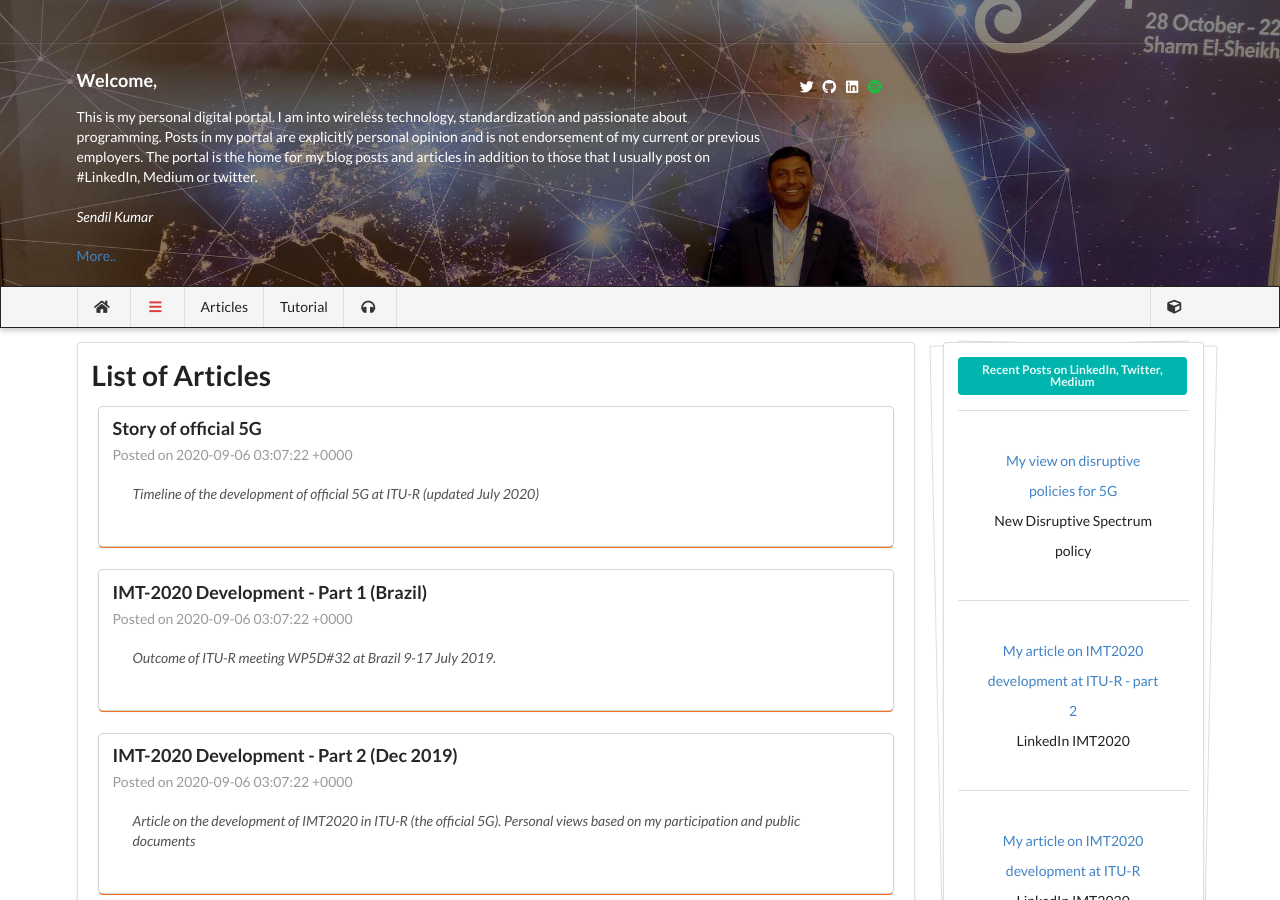
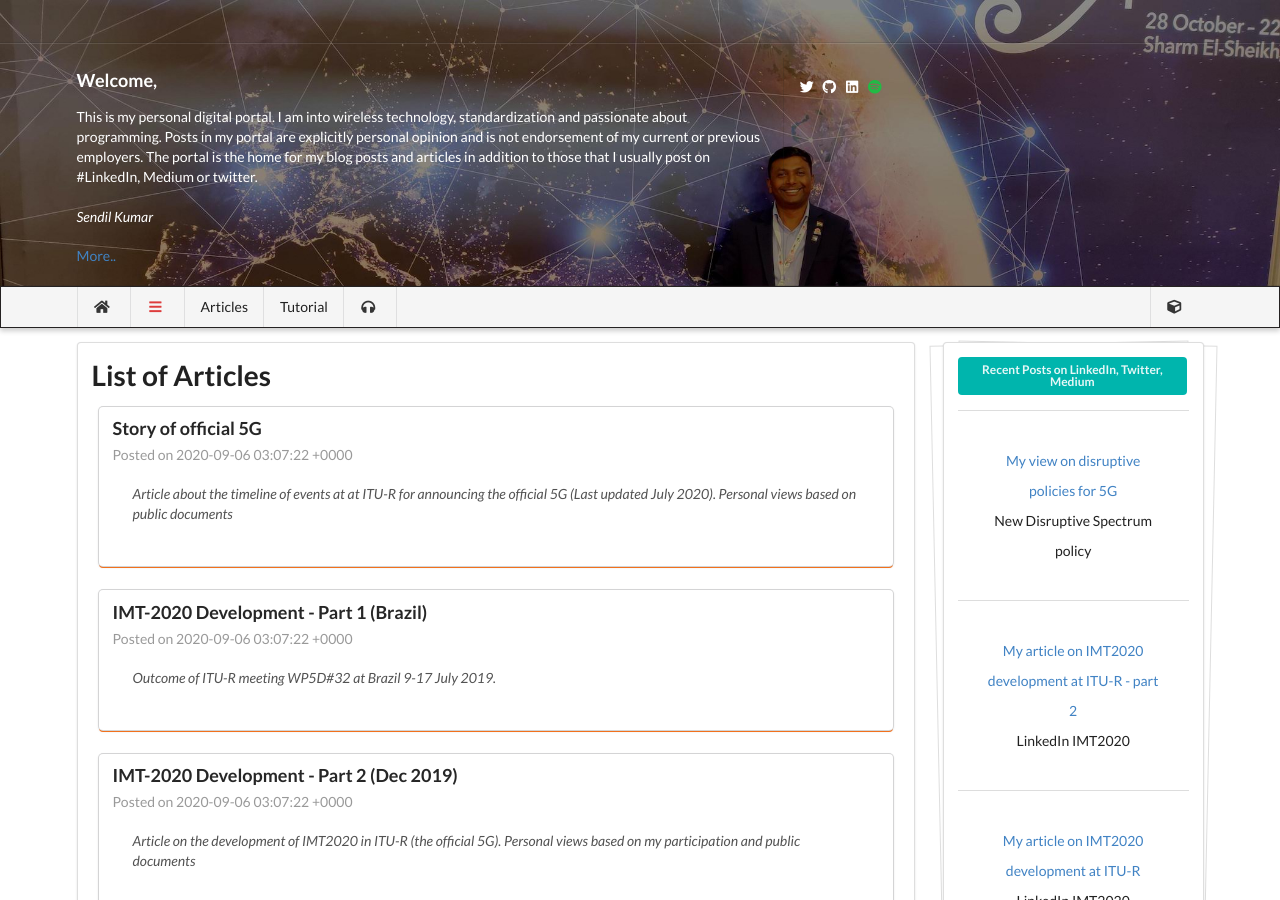
Before and after one commit to wiless/wiless.github.io, a Jekyll site: the page built from articles.html, in a window 1280 px wide and 900 px high. Built offline with Jekyll 4.4.1, drawn with Linux system fonts in a browser that asks for light colours; nearby versions of some CDN libraries; some web fonts are replaced; comment, search, counter and statistics services are not loaded; a style sheet for code colours, icons or effects is not loaded.

Commit message:
Update 5gtimeline.md

```diff
--- a/_articles/5gtimeline.md
+++ b/_articles/5gtimeline.md
@@ -1,7 +1,7 @@
 ---
 layout: wide
 title: Story of official 5G
-summary: Timeline of the development of official 5G at ITU-R (updated July 2020)
+summary: Article about the timeline of events at at ITU-R for announcing the official 5G (Last updated July 2020). Personal views based on public documents
 img: /imgs/genevalake.jpg
 index: 99
 
```
